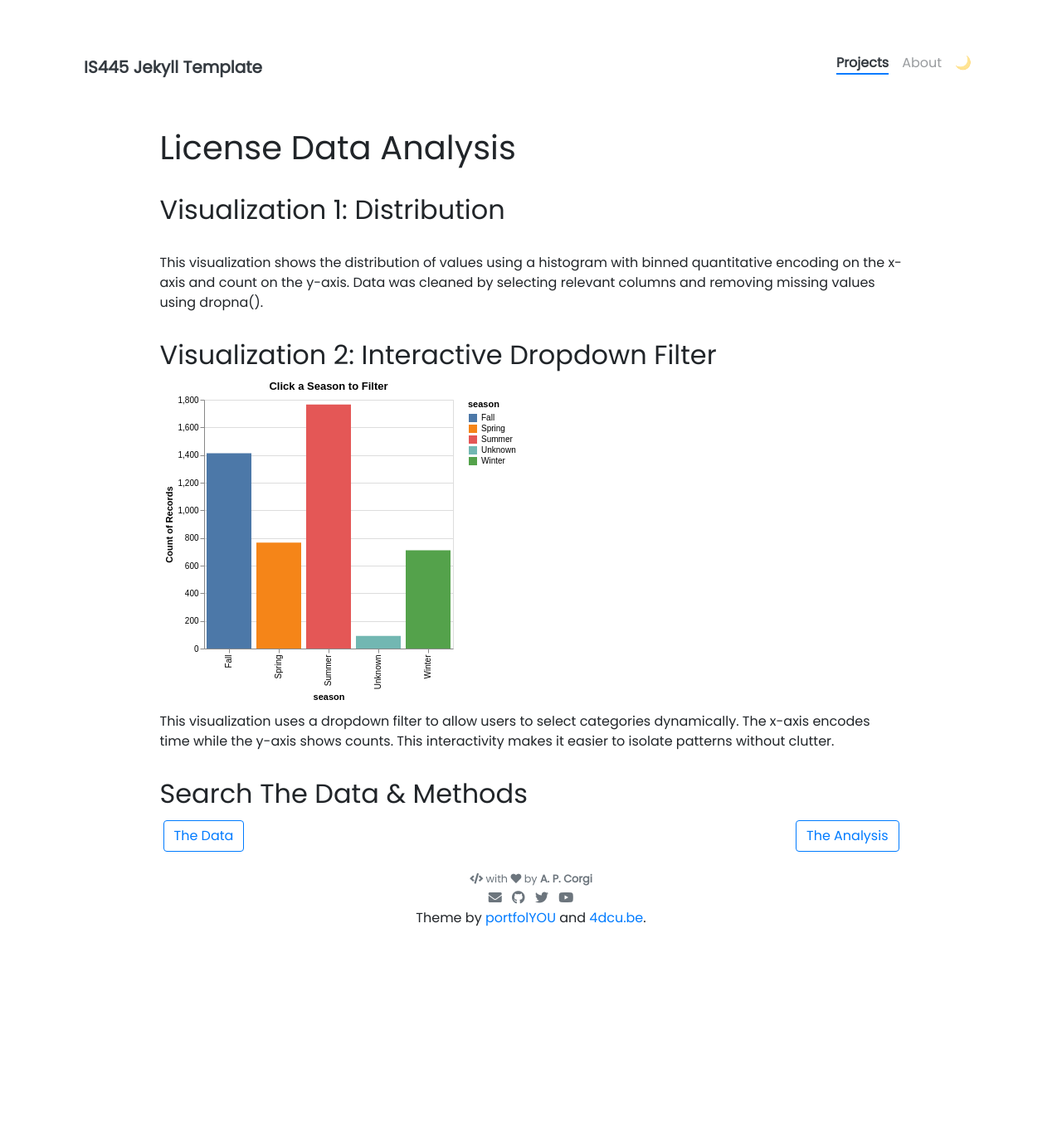
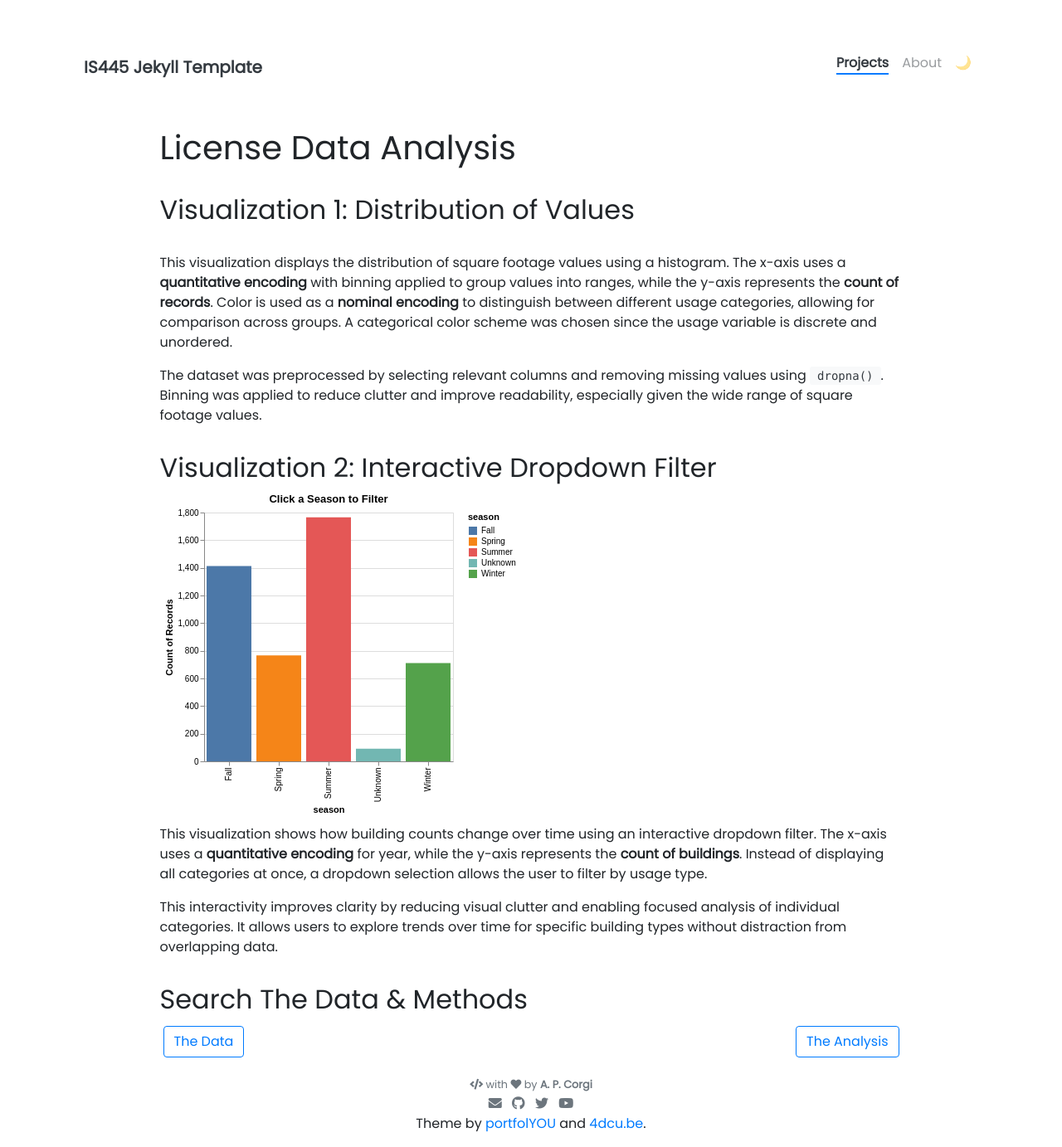
Before and after one commit to saanvisha05/saanvisha05.github.io, a Jekyll site: the page built from _projects/2_licenses_viz.md, in a window 1280 px wide. Shown: the whole page at 83% size. Built offline with Jekyll 4.4.1, drawn with Linux system fonts in a browser that asks for light colours; nearby versions of some CDN libraries; before the commit the page ends 1135 px from its top, so only the background shows below that.

Commit message:
fix charts + full writeup

```diff
--- a/_projects/2_licenses_viz.md
+++ b/_projects/2_licenses_viz.md
@@ -12,17 +12,21 @@ custom_js:
 
 # License Data Analysis
 
-## Visualization 1: Distribution
+## Visualization 1: Distribution of Values
 
 <vegachart schema-url="{{ site.baseurl }}/assets/json/licenses_chart1.json" style="width: 100%"></vegachart>
 
-This visualization shows the distribution of values using a histogram with binned quantitative encoding on the x-axis and count on the y-axis. Data was cleaned by selecting relevant columns and removing missing values using dropna().
+This visualization displays the distribution of square footage values using a histogram. The x-axis uses a **quantitative encoding** with binning applied to group values into ranges, while the y-axis represents the **count of records**. Color is used as a **nominal encoding** to distinguish between different usage categories, allowing for comparison across groups. A categorical color scheme was chosen since the usage variable is discrete and unordered.
+
+The dataset was preprocessed by selecting relevant columns and removing missing values using `dropna()`. Binning was applied to reduce clutter and improve readability, especially given the wide range of square footage values.
 
 ## Visualization 2: Interactive Dropdown Filter
 
 <vegachart schema-url="{{ site.baseurl }}/assets/json/licenses_chart2.json" style="width: 100%"></vegachart>
 
-This visualization uses a dropdown filter to allow users to select categories dynamically. The x-axis encodes time while the y-axis shows counts. This interactivity makes it easier to isolate patterns without clutter.
+This visualization shows how building counts change over time using an interactive dropdown filter. The x-axis uses a **quantitative encoding** for year, while the y-axis represents the **count of buildings**. Instead of displaying all categories at once, a dropdown selection allows the user to filter by usage type.
+
+This interactivity improves clarity by reducing visual clutter and enabling focused analysis of individual categories. It allows users to explore trends over time for specific building types without distraction from overlapping data.
 
 ## Search The Data & Methods
 
```
